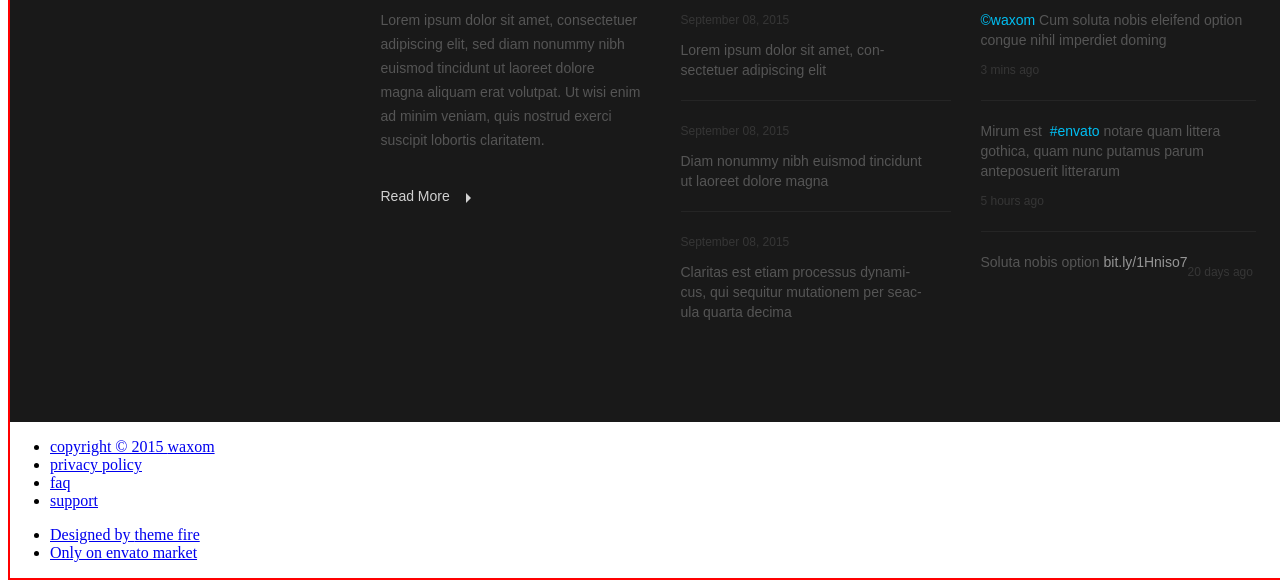
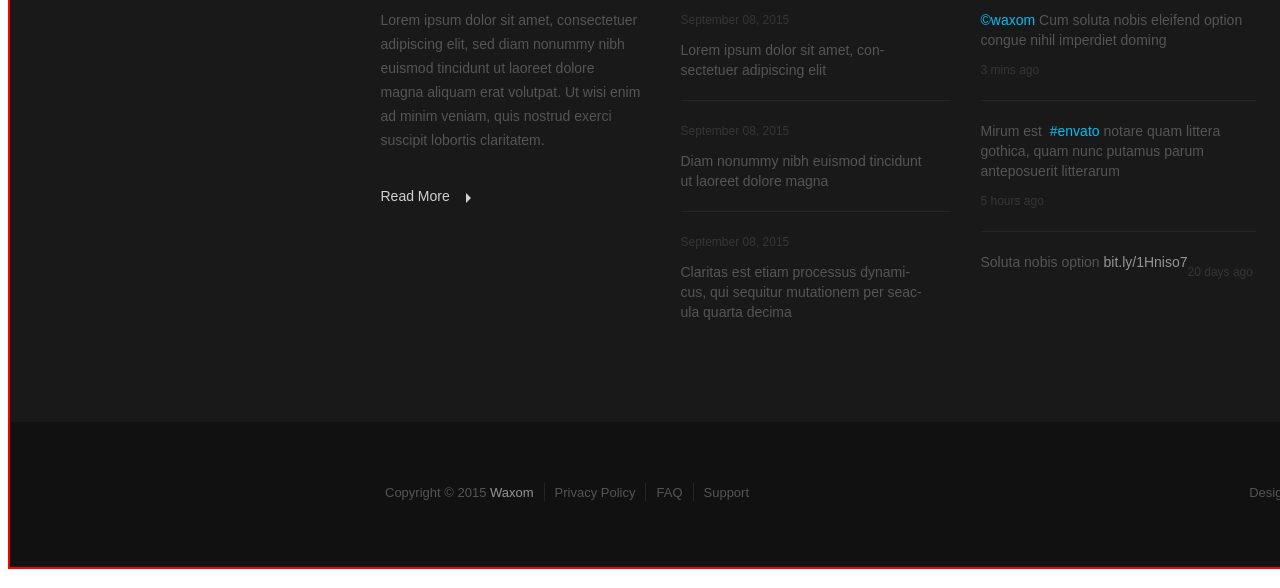
Before and after one commit to Antichka/HTML5-CSS3, a plain HTML site: page final project/index.html in a window 1280 px wide. Shown: the part 6626-7214 px from the top of the page. Drawn offline with Linux system fonts and the light colour scheme; a web font is replaced by a local one.

Commit message:
desktop version done

```diff
--- a/final project/css/style.css
+++ b/final project/css/style.css
@@ -1406,28 +1406,167 @@
     background-image: url(../img/widget-icon.png);
 }
 
-.footer-wrp-bottom {}
-
-.footer-wrp-bottom-nav {}
-
-.footer-wrp-bottom-nav-item {}
-
-.footer-wrp-bottom-nav-item-link {}
-
-.footer-wrp-bottom-nav-item-link-copy-waxom {}
-
-.footer-wrp-bottom-nav-item-link-pp {}
-
-.footer-wrp-bottom-nav-item-link-faq {}
-
-.footer-wrp-bottom-nav-item-link-support {}
-
-.footer-wrp-bottom-design {}
-
-.footer-wrp-bottom-design-item {}
-
-.footer-wrp-bottom-design-item-link {}
-
-.footer-wrp-bottom-design-item-link-theme {}
-
-.footer-wrp-bottom-design-item-link-market {}
+.footer-wrp-bottom {
+    background-color: #111111;
+    padding: 45px 0 50px 0;
+    box-sizing: border-box;
+    display: flex;
+    flex-wrap: wrap;
+    justify-content: space-between;
+    align-items: center;
+}
+
+.footer-wrp-bottom-nav {
+    display: flex;
+    list-style: none;
+    padding: 0 0 0 375px;
+    box-sizing: border-box;
+}
+
+.footer-wrp-bottom-nav-item {
+    border-left: 1px solid #252525;
+    padding: 0 10px 0 10px;
+    box-sizing: border-box;
+}
+
+.footer-wrp-bottom-nav-item:first-child {
+    padding: 0 10px 0 0;
+    box-sizing: border-box;
+    border: none;
+}
+
+.footer-wrp-bottom-nav-item-link {
+    color: #555555;
+    font-family: montserrat-regular, arial, sans-serif;
+    font-size: 13px;
+    text-transform: capitalize;
+    text-decoration: none;
+}
+
+.footer-wrp-bottom-nav-item-link:hover {
+    color: #c7b299;
+}
+
+.footer-wrp-bottom-nav-item-link:active {
+    color: #bb7947;
+}
+
+.footer-wrp-bottom-nav-item-link-copy-waxom {
+    color: #959595;
+}
+
+.footer-wrp-bottom-nav-item-link-copy-waxom:hover {
+    color: #866f6f;
+}
+
+.footer-wrp-bottom-nav-item-link-copy-waxom:active {
+    color: #ffffff;
+}
+
+.footer-wrp-bottom-nav-item-link-pp {
+    color: #555555;
+    font-family: montserrat-regular, arial, sans-serif;
+    font-size: 13px;
+    text-transform: capitalize;
+    text-decoration: none;
+}
+
+.footer-wrp-bottom-nav-item-link-pp:hover {
+    color: #c7b299;
+}
+
+.footer-wrp-bottom-nav-item-link-pp:active {
+    color: #bb7947;
+}
+
+.footer-wrp-bottom-nav-item-link-faq {
+    color: #555555;
+    font-family: montserrat-regular, arial, sans-serif;
+    font-size: 13px;
+    text-transform: uppercase;
+    text-decoration: none;
+}
+
+.footer-wrp-bottom-nav-item-link-faq:hover {
+    color: #c7b299;
+}
+
+.footer-wrp-bottom-nav-item-link-faq:active {
+    color: #bb7947;
+}
+
+.footer-wrp-bottom-nav-item-link-support {
+    color: #555555;
+    font-family: montserrat-regular, arial, sans-serif;
+    font-size: 13px;
+    text-transform: capitalize;
+    text-decoration: none;
+}
+
+.footer-wrp-bottom-nav-item-link-support:hover {
+    color: #c7b299;
+}
+
+.footer-wrp-bottom-nav-item-link-support:active {
+    color: #bb7947;
+}
+
+.footer-wrp-bottom-design {
+    display: flex;
+    list-style: none;
+    padding: 0 375px 0 0;
+    box-sizing: border-box;
+}
+
+.footer-wrp-bottom-design-item {
+    border-left: 1px solid #252525;
+    padding: 0 10px 0 10px;
+    box-sizing: border-box;
+}
+
+.footer-wrp-bottom-design-item:first-child {
+    border: none;
+    padding: 0 10px 0 0;
+    box-sizing: border-box;
+}
+
+.footer-wrp-bottom-design-item-link {
+    color: #555555;
+    font-family: montserrat-regular, arial, sans-serif;
+    font-size: 13px;
+    text-decoration: none;
+}
+
+.footer-wrp-bottom-design-item-link:hover {
+    color: #c7b299;
+}
+
+.footer-wrp-bottom-design-item-link:active {
+    color: #bb7947;
+}
+
+.footer-wrp-bottom-design-item-link-theme {
+    text-transform: capitalize;
+    color: #959595;
+}
+
+.footer-wrp-bottom-design-item-link-theme:hover {
+    color: #866f6f;
+}
+
+.footer-wrp-bottom-design-item-link-theme:active {
+    color: #ffffff;
+}
+
+.footer-wrp-bottom-design-item-link-market {
+    text-transform: capitalize;
+    color: #959595;
+}
+
+.footer-wrp-bottom-design-item-link-market:hover {
+    color: #866f6f;
+}
+
+.footer-wrp-bottom-design-item-link-market:active {
+    color: #ffffff;
+}
--- a/final project/index.html
+++ b/final project/index.html
@@ -565,7 +565,7 @@
                 <ul class="footer-wrp-bottom-design">
                     <li class="footer-wrp-bottom-design-item">
                         <a class="footer-wrp-bottom-design-item-link" href="#">Designed by
-                            <span class="footer-wrp-bottom-design-item-link-theme">theme fire
+                            <span class="footer-wrp-bottom-design-item-link-theme">themeFire
                             </span>
                         </a>
                     </li>
```
